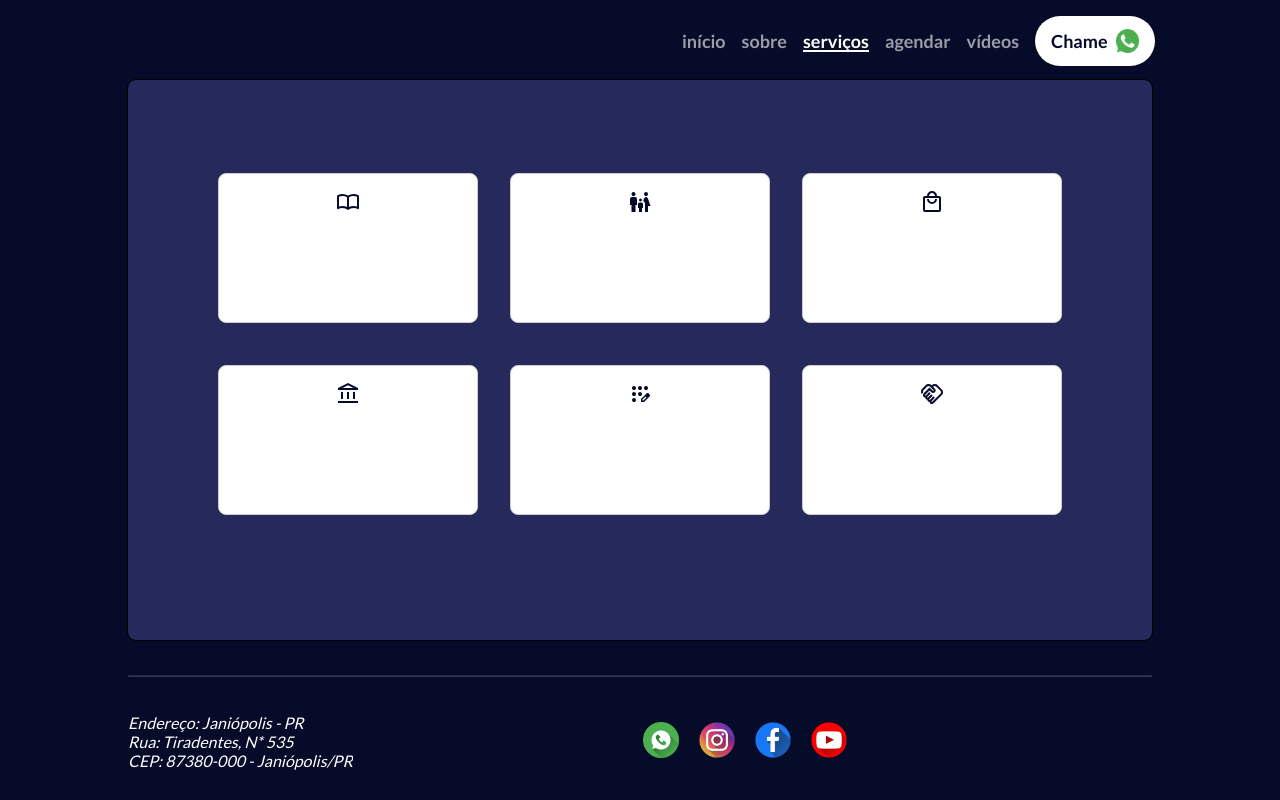
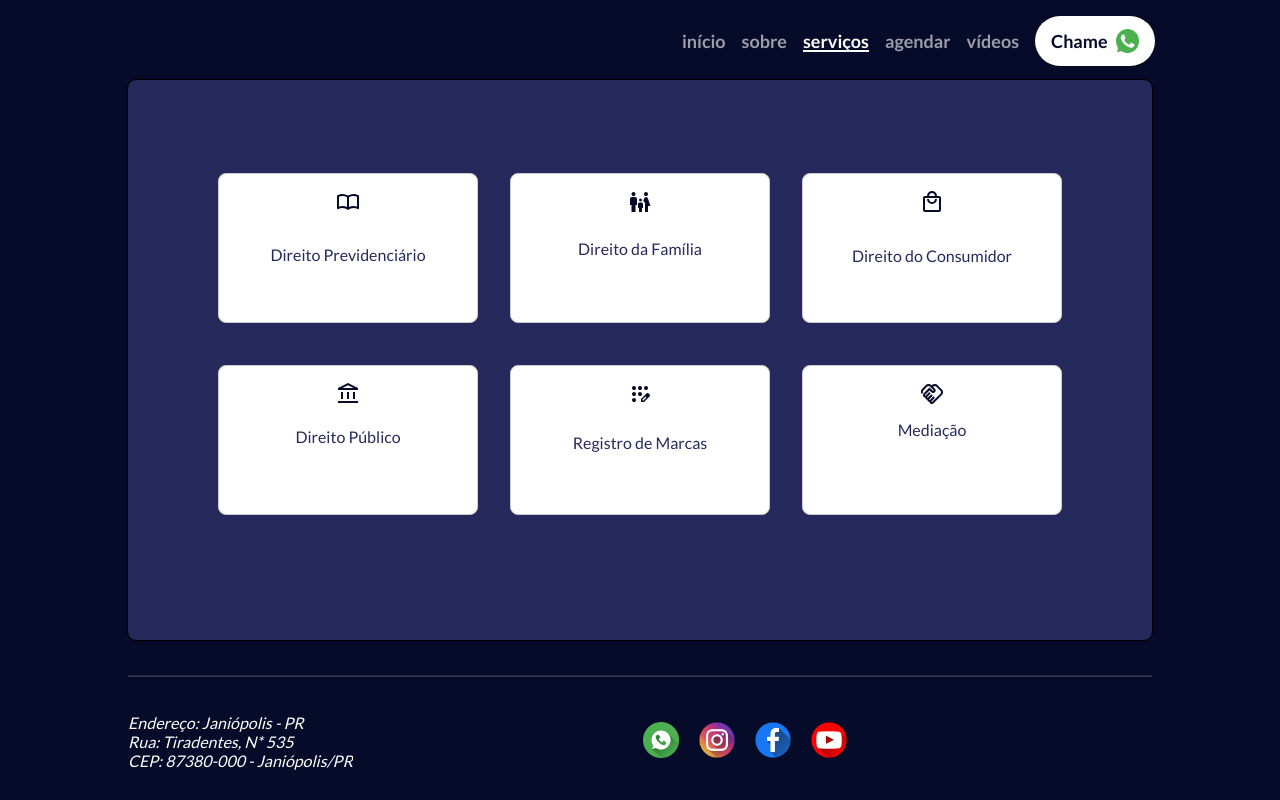
Before and after one commit to Luis-Mackiewicz/camargo-advocacia, a React (Vite) app: page /services in a window 1280 px wide. Built offline with nearby package versions, Linux system fonts and the light colour scheme.

Commit message:
style: adding color for tag dt

```diff
--- a/src/components/card/Card.css
+++ b/src/components/card/Card.css
@@ -48,13 +48,19 @@
   margin-bottom: 1rem;
 }
 
+.services-card dt {
+  margin-top: 20%;
+  color: #26295b;
+}
+
 .services-card dl dd {
+  margin-top: 2%;
   opacity: 0;
   transform: translateY(-10px);
   transition: opacity 0.3s ease, transform 0.3s ease;
   max-height: 0;
   overflow: hidden;
-  color: black;
+  color: #26295b;
   pointer-events: none;
 }
 
```
